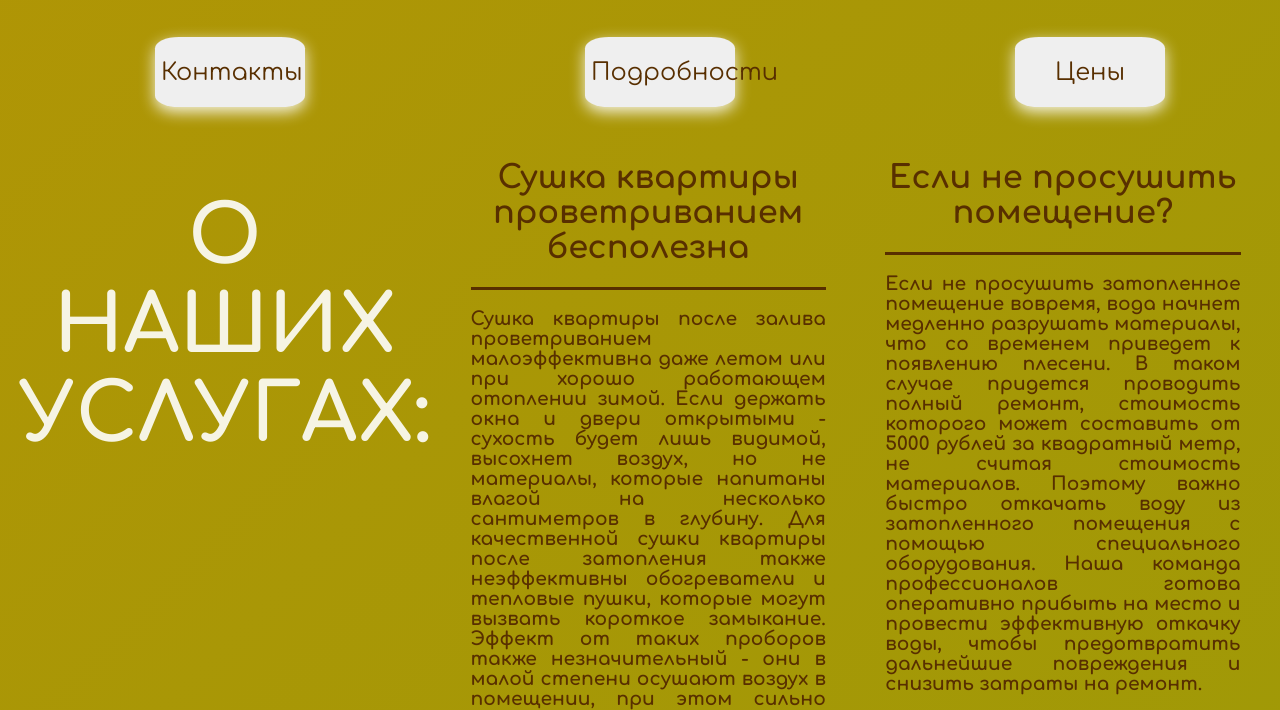
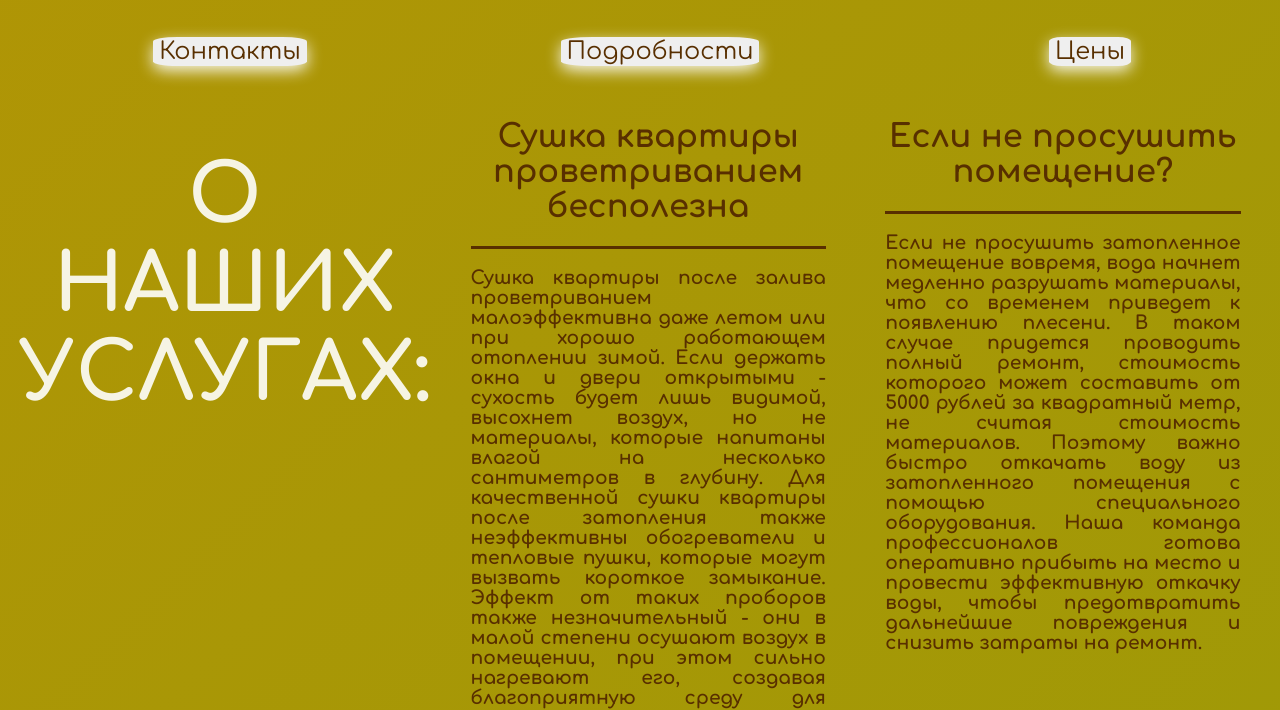
Before and after one commit to bers-site/bers-site, a plain HTML site: page index.html in a window 1280 px wide. Shown: the part 112-822 px from the top of the page. Drawn offline with Linux system fonts and the light colour scheme.

Commit message:
kirrysha bledniy

```diff
--- a/style-contacts.css
+++ b/style-contacts.css
@@ -90,8 +90,6 @@ img{
     text-align: center;
     border: none;
     border-radius: 16%;
-    height: 70px;
-    width: 150px;
     box-shadow: 0 5px 15px 0 rgba(246, 244, 228, 1);
     transition: 0.5s;
   }
--- a/style.css
+++ b/style.css
@@ -233,8 +233,6 @@ img{
     text-align: center;
     border: none;
     border-radius: 16%;
-    height: 70px;
-    width: 150px;
     text-wrap: wrap;
     box-shadow: 0 5px 15px 0 rgba(246, 244, 228, 1);
     transition: 0.5s;
```
